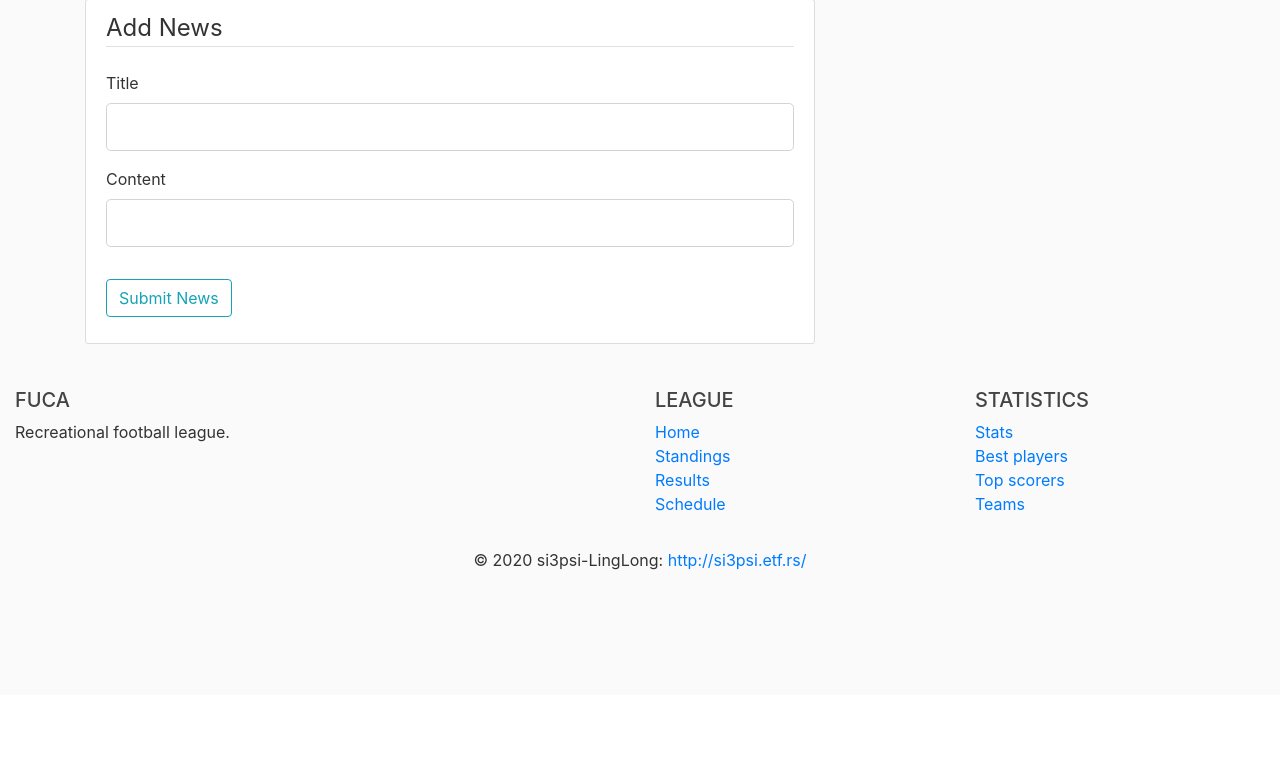
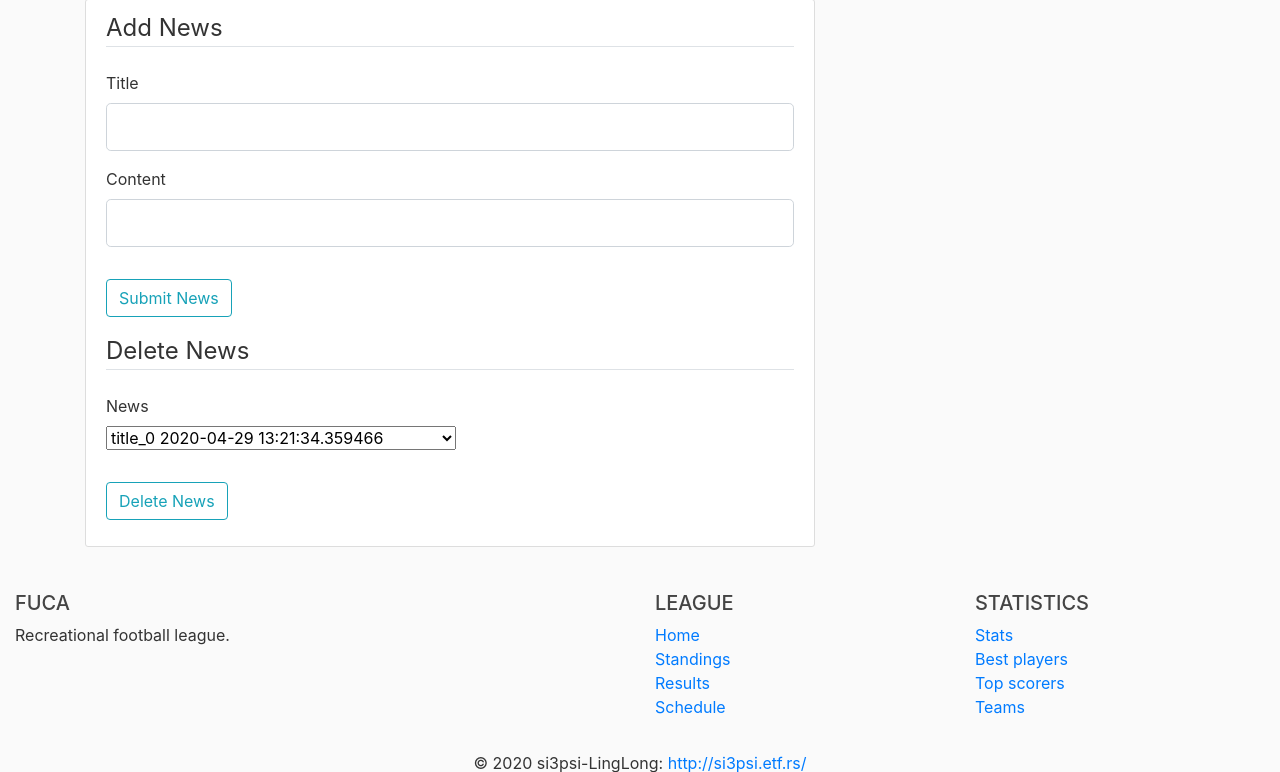
Before and after one commit to urosisakovic/FUCA, a Flask app: page /admin/news in a window 1280 px wide. Shown: the part 105-877 px from the top of the page. Before the commit the page ends 675 px from the top, so only its background shows below. Run offline with Flask 2, Linux system fonts and the light colour scheme; some libraries are stand-ins or nearby versions.

Commit message:
Enabled deleting news

```diff
--- a/src/fuca/forms.py
+++ b/src/fuca/forms.py
@@ -3,7 +3,7 @@ from flask_wtf.file import FileAllowed, FileField
 from wtforms import (BooleanField, PasswordField, SelectField, StringField,
                      SubmitField)
 from wtforms.validators import DataRequired, Email
-from fuca.models import Team, Match
+from fuca.models import Team, Match, News
 
 
 class LoginForm(FlaskForm):
@@ -13,10 +13,22 @@ class LoginForm(FlaskForm):
     submit = SubmitField('Login')
 
 
-class AdminNewsForm(FlaskForm):
+class AdminAddNewsForm(FlaskForm):
     title = StringField('Title', validators=[DataRequired()])
     content = StringField('Content', validators=[DataRequired()])
     submit = SubmitField('Submit News')
+
+
+class AdminUpdateNewsForm(FlaskForm):
+    pass
+
+
+class AdminDeleteNewsForm(FlaskForm):
+    news_db = News.query.all()
+    news_list = [news.jinja_dict() for news in news_db]
+    news_choices = [(id, news['title'] + ' ' + news['date']) for news in news_list]
+    news_dd = SelectField('News', choices=news_choices, validators=[DataRequired()])
+    submit = SubmitField('Delete News')
 
 
 class AdminTeamForm(FlaskForm):
--- a/src/fuca/models.py
+++ b/src/fuca/models.py
@@ -13,7 +13,7 @@ class News(db.Model):
         return f"News('{self.title}', '{self.date}')"
 
     def jinja_dict(self):
-        return {'news_title'    : self.title,
+        return {'title'    : self.title,
                 'content'       : self.content,
                 'date'          : str(self.date)}
 
--- a/src/fuca/routes/admin_routes.py
+++ b/src/fuca/routes/admin_routes.py
@@ -4,22 +4,25 @@ from datetime import datetime
 from flask import flash, redirect, render_template, url_for
 
 from fuca import app, db
-from fuca.forms import (AdminMatchForm, AdminNewsForm, AdminPlayerForm,
+from fuca.forms import (AdminMatchForm, AdminAddNewsForm, AdminPlayerForm,
                         AdminResultForm, AdminStatsForm, AdminTeamForm,
-                        LoginForm)
+                        LoginForm, AdminDeleteNewsForm)
 from fuca.models import Match, News, Player, Statistics, Team
 
 
 @app.route("/admin/news", methods=['GET', 'POST'])
 def admin_news():
-    form = AdminNewsForm()
-    if form.validate_on_submit():
-        newNews = News(title=form.title.data,
-                       content=form.content.data)
+    add_form = AdminAddNewsForm()
+    delete_form = AdminDeleteNewsForm()
+    if add_form.validate_on_submit():
+        newNews = News(title=add_form.title.data,
+                       content=add_form.content.data)
         db.session.add(newNews)
         db.session.commit()
 
-    return render_template('admin/admin-news.html', form=form, title='Admin News')
+
+
+    return render_template('admin/admin-news.html', add_form=add_form, delete_form=delete_form, title='Admin News')
 
 
 #TODO: Set image filename.
--- a/src/fuca/routes/home_routes.py
+++ b/src/fuca/routes/home_routes.py
@@ -3,9 +3,7 @@ from datetime import datetime
 from flask import flash, redirect, render_template, url_for
 
 from fuca import app, dummydata
-from fuca.forms import (AdminMatchForm, AdminNewsForm, AdminPlayerForm,
-                        AdminResultForm, AdminStatsForm, AdminTeamForm,
-                        LoginForm)
+from fuca.forms import LoginForm
 from fuca.models import Match, News, Player, Statistics, Team
 
 
--- a/src/fuca/routes/standings_routes.py
+++ b/src/fuca/routes/standings_routes.py
@@ -3,9 +3,6 @@ from datetime import datetime
 from flask import flash, redirect, render_template, url_for
 
 from fuca import app, dummydata
-from fuca.forms import (AdminMatchForm, AdminNewsForm, AdminPlayerForm,
-                        AdminResultForm, AdminStatsForm, AdminTeamForm,
-                        LoginForm)
 from fuca.models import Match, News, Player, Statistics, Team
 
 @app.route("/standings")
--- a/src/fuca/routes/team_routes.py
+++ b/src/fuca/routes/team_routes.py
@@ -3,9 +3,6 @@ from datetime import datetime
 from flask import flash, redirect, render_template, url_for
 
 from fuca import app, dummydata
-from fuca.forms import (AdminMatchForm, AdminNewsForm, AdminPlayerForm,
-                        AdminResultForm, AdminStatsForm, AdminTeamForm,
-                        LoginForm)
 from fuca.models import Match, News, Player, Statistics, Team
 
 
--- a/src/fuca/templates/admin/admin-news.html
+++ b/src/fuca/templates/admin/admin-news.html
@@ -3,41 +3,59 @@
 {% block admin_content %}
     <div class="content-section">
         <form method="POST" action="">
-            {{ form.hidden_tag() }}
+            {{ add_form.hidden_tag() }}
 
             <fieldset class="form-group">
                 <legend class="border-bottom mb-4">Add News</legend>
                 <div class="form-group">
-                    {{ form.title.label(class="form-control-label") }}
-                    {% if form.title.errors %}
-                        {{ form.title(class="form-control form-control-lg is-invalid") }}
+                    {{ add_form.title.label(class="form-control-label") }}
+                    {% if add_form.title.errors %}
+                        {{ add_form.title(class="form-control form-control-lg is-invalid") }}
                         <div class="invalid-feedback">
-                            {% for error in form.title.errors %}
+                            {% for error in add_form.title.errors %}
                                 <span> {{ error }} </span>
                             {% endfor %}
                         </div>
                     {% else %}
-                        {{ form.title(class="form-control form-control-lg") }}
+                        {{ add_form.title(class="form-control form-control-lg") }}
                     {% endif %}
                 </div>
 
                 <div class="form-group">
-                    {{ form.content.label(class="form-control-label") }}
-                    {% if form.content.errors %}
-                        {{ form.content(class="form-control form-control-lg is-invalid") }}
+                    {{ add_form.content.label(class="form-control-label") }}
+                    {% if add_form.content.errors %}
+                        {{ add_form.content(class="form-control form-control-lg is-invalid") }}
                         <div class="invalid-feedback">
-                            {% for error in form.content.errors %}
+                            {% for error in add_form.content.errors %}
                                 <span> {{ error }} </span>
                             {% endfor %}
                         </div>
                     {% else %}
-                        {{ form.content(class="form-control form-control-lg") }}
+                        {{ add_form.content(class="form-control form-control-lg") }}
                     {% endif %}
+                </div>
+            </fieldset>
+            <div class="form-group">
+                {{ add_form.submit(class="btn btn-outline-info") }}
+            </div>
+        </form>
+
+        <form method="POST" action="">
+            {{ delete_form.hidden_tag() }}
+
+            <fieldset class="form-group">
+                <legend class="border-bottom mb-4">Delete News</legend>
+
+                <div class="form-group">
+                    {{ delete_form.news_dd.label(class="form-control-label") }}
+                    <p>
+                        {{delete_form.news_dd()}}
+                    </p>
                 </div>
 
             </fieldset>
             <div class="form-group">
-                {{ form.submit(class="btn btn-outline-info") }}
+                {{ delete_form.submit(class="btn btn-outline-info") }}
             </div>
         </form>
     </div>
```
